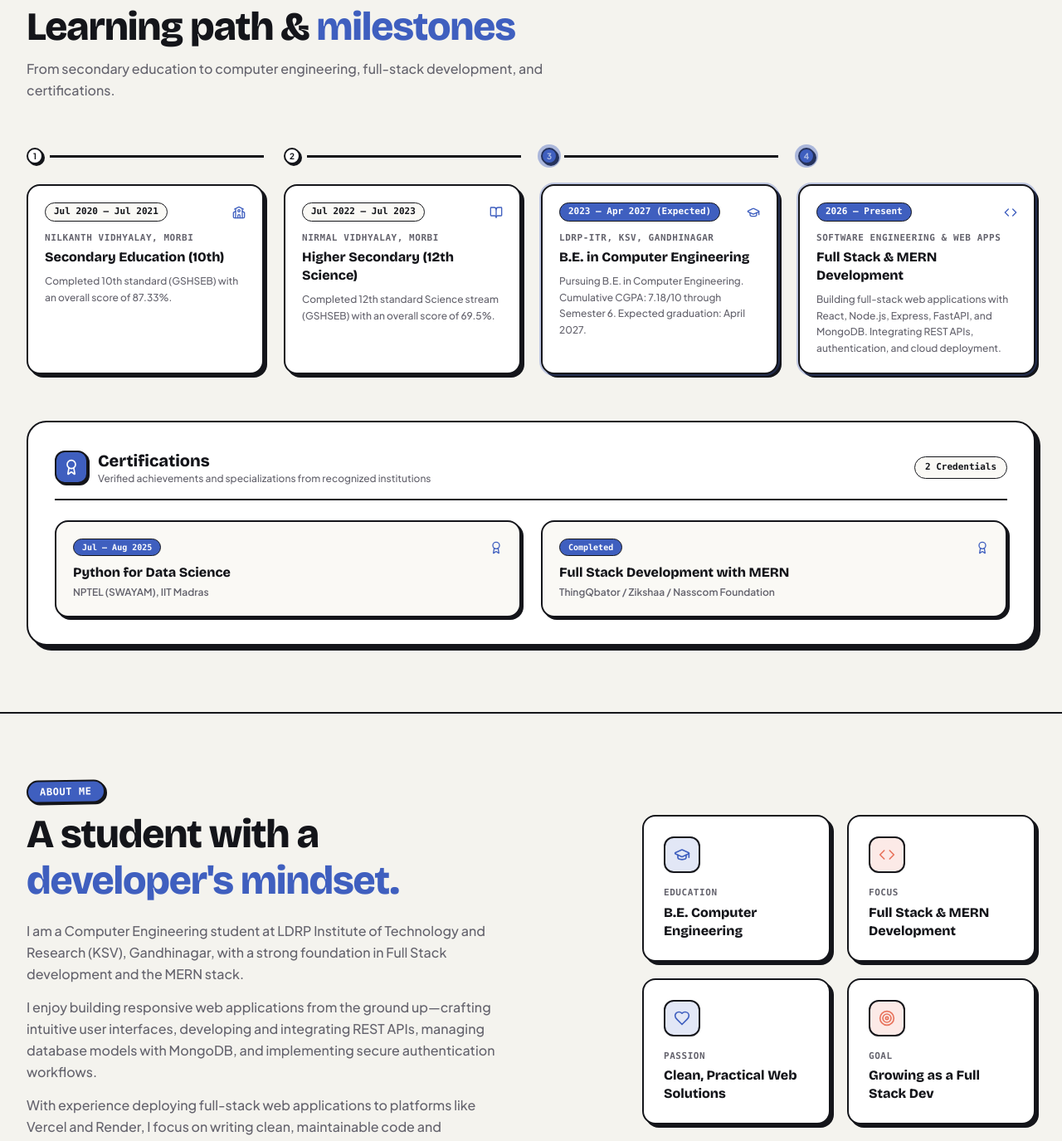
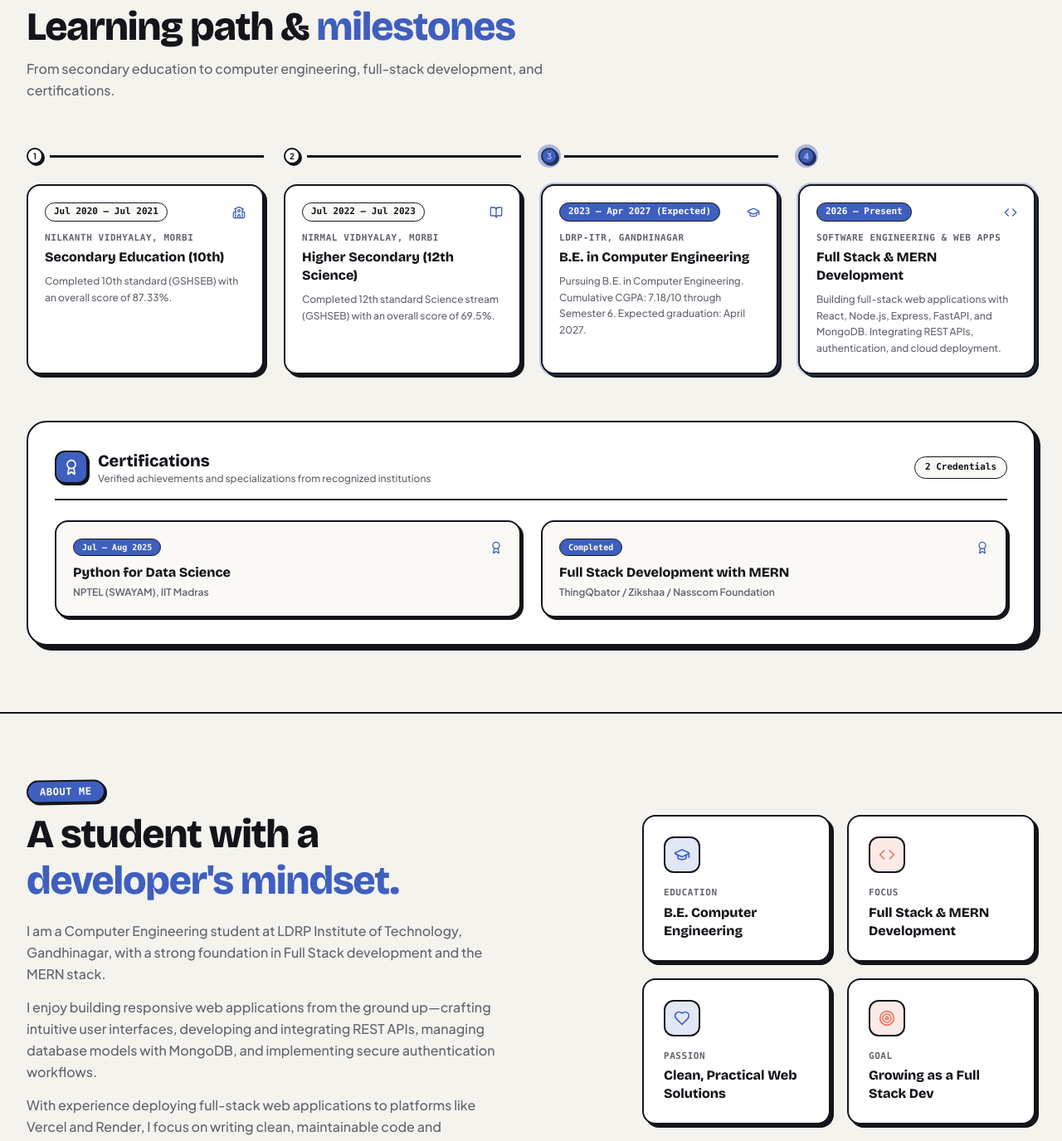
Before and after one commit to dhruvpatel012/my-react-portfolio, a React (Vite) app: page / in a window 1280 px wide. Shown: the part 2951-4326 px from the top of the page at 83% size. Built offline with nearby package versions, Linux system fonts and the light colour scheme; no server answers.

Commit message:
Updation in portfolio

```diff
--- a/src/data/journey.js
+++ b/src/data/journey.js
@@ -25,7 +25,7 @@ export const journeyData = [
     period: '2023 – Apr 2027 (Expected)',
     year: '2023 – 2027',
     title: 'B.E. in Computer Engineering',
-    subtitle: 'LDRP-ITR, KSV, Gandhinagar',
+    subtitle: 'LDRP-ITR, Gandhinagar',
     description: 'Pursuing B.E. in Computer Engineering. Cumulative CGPA: 7.18/10 through Semester 6. Expected graduation: April 2027.',
     icon: LuGraduationCap,
     isCurrent: true,
--- a/src/sections/About.jsx
+++ b/src/sections/About.jsx
@@ -46,7 +46,7 @@ export default function About() {
 
             <div className="space-y-3.5 text-sm sm:text-base text-[var(--ink-muted)] leading-relaxed max-w-xl font-medium">
               <p>
-                I am a Computer Engineering student at LDRP Institute of Technology and Research (KSV), Gandhinagar, with a strong foundation in Full Stack development and the MERN stack.
+                I am a Computer Engineering student at LDRP Institute of Technology, Gandhinagar, with a strong foundation in Full Stack development and the MERN stack.
               </p>
               <p>
                 I enjoy building responsive web applications from the ground up—crafting intuitive user interfaces, developing and integrating REST APIs, managing database models with MongoDB, and implementing secure authentication workflows.
```
